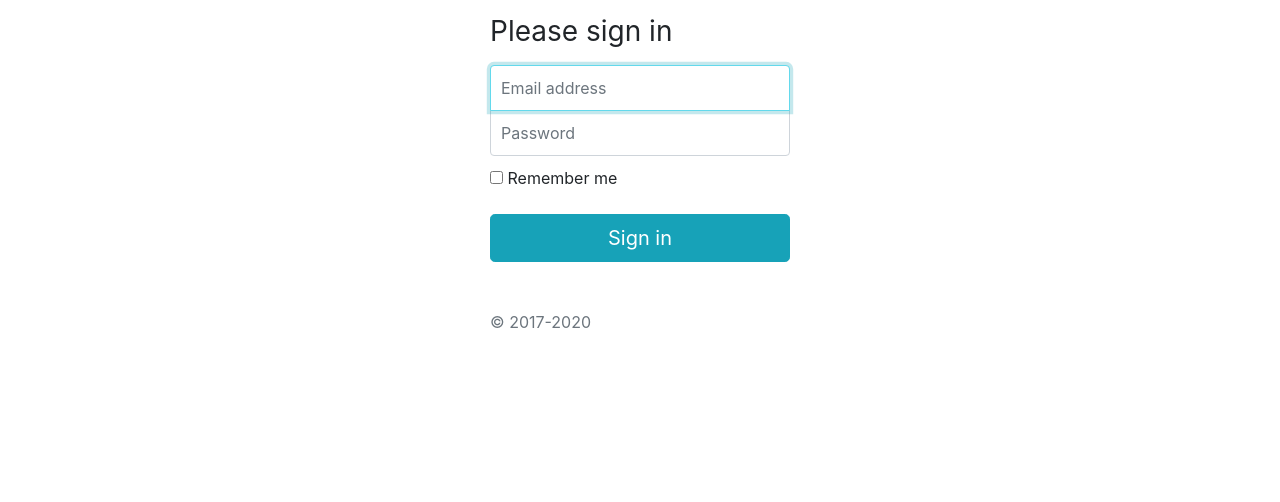
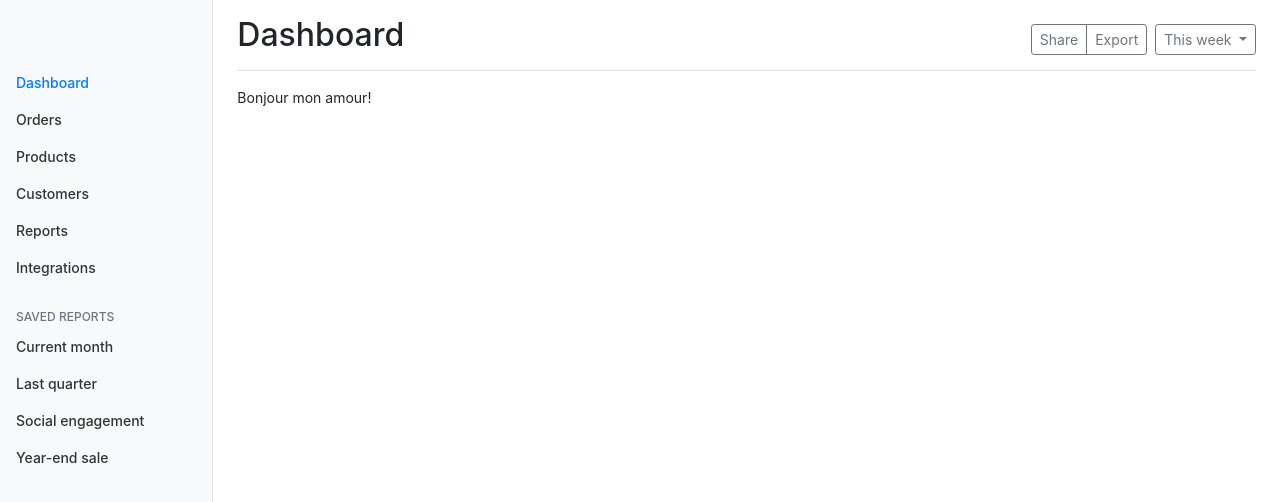
Before and after one commit to 12cassie34/shopshop, a Vue app: page /#/admin/products in a window 1280 px wide. Before the commit this address led to /#/login. Shown: the top 502 px of the page. Built offline with nearby package versions, Linux system fonts and the light colour scheme; no server answers.

Commit message:
added dashboard's components

```diff
--- a/src/assets/all.scss
+++ b/src/assets/all.scss
@@ -1,3 +1,5 @@
 @import '~bootstrap/scss/functions';
 @import './helpers/_variables.scss';
 @import '~bootstrap/scss/bootstrap';
+
+@import './dashboard';
--- /dev/null
+++ b/src/assets/dashboard.scss
@@ -0,0 +1,103 @@
+body {
+  font-size: .875rem;
+}
+
+.feather {
+  width: 16px;
+  height: 16px;
+  vertical-align: text-bottom;
+}
+
+/*
+ * Sidebar
+ */
+
+.sidebar {
+  position: fixed;
+  top: 0;
+  bottom: 0;
+  left: 0;
+  z-index: 100; /* Behind the navbar */
+  padding: 48px 0 0; /* Height of navbar */
+  box-shadow: inset -1px 0 0 rgba(0, 0, 0, .1);
+}
+
+@media (max-width: 767.98px) {
+  .sidebar {
+    top: 5rem;
+  }
+}
+
+.sidebar-sticky {
+  position: relative;
+  top: 0;
+  height: calc(100vh - 48px);
+  padding-top: .5rem;
+  overflow-x: hidden;
+  overflow-y: auto; /* Scrollable contents if viewport is shorter than content. */
+}
+
+@supports ((position: -webkit-sticky) or (position: sticky)) {
+  .sidebar-sticky {
+    position: -webkit-sticky;
+    position: sticky;
+  }
+}
+
+.sidebar .nav-link {
+  font-weight: 500;
+  color: #333;
+}
+
+.sidebar .nav-link .feather {
+  margin-right: 4px;
+  color: #999;
+}
+
+.sidebar .nav-link.active {
+  color: #007bff;
+}
+
+.sidebar .nav-link:hover .feather,
+.sidebar .nav-link.active .feather {
+  color: inherit;
+}
+
+.sidebar-heading {
+  font-size: .75rem;
+  text-transform: uppercase;
+}
+
+/*
+ * Navbar
+ */
+
+.navbar-brand {
+  padding-top: .75rem;
+  padding-bottom: .75rem;
+  font-size: 1rem;
+  background-color: rgba(0, 0, 0, .25);
+  box-shadow: inset -1px 0 0 rgba(0, 0, 0, .25);
+}
+
+.navbar .navbar-toggler {
+  top: .25rem;
+  right: 1rem;
+}
+
+.navbar .form-control {
+  padding: .75rem 1rem;
+  border-width: 0;
+  border-radius: 0;
+}
+
+.form-control-dark {
+  color: #fff;
+  background-color: rgba(255, 255, 255, .1);
+  border-color: rgba(255, 255, 255, .1);
+}
+
+.form-control-dark:focus {
+  border-color: transparent;
+  box-shadow: 0 0 0 3px rgba(255, 255, 255, .25);
+}
--- /dev/null
+++ b/src/components/layouts/Nav.vue
@@ -0,0 +1,26 @@
+<template>
+  <div>
+    <div
+      class="d-flex justify-content-between flex-wrap flex-md-nowrap align-items-center pt-3 pb-2 mb-3 border-bottom"
+    >
+      <h1 class="h2">Dashboard</h1>
+      <div class="btn-toolbar mb-2 mb-md-0">
+        <div class="btn-group mr-2">
+          <button type="button" class="btn btn-sm btn-outline-secondary">
+            Share
+          </button>
+          <button type="button" class="btn btn-sm btn-outline-secondary">
+            Export
+          </button>
+        </div>
+        <button
+          type="button"
+          class="btn btn-sm btn-outline-secondary dropdown-toggle"
+        >
+          <span data-feather="calendar"></span>
+          This week
+        </button>
+      </div>
+    </div>
+  </div>
+</template>
--- /dev/null
+++ b/src/components/layouts/Sidebar.vue
@@ -0,0 +1,88 @@
+<template>
+  <div>
+    <nav
+      id="sidebarMenu"
+      class="col-md-3 col-lg-2 d-md-block bg-light sidebar collapse"
+    >
+      <div class="sidebar-sticky pt-3">
+        <ul class="nav flex-column">
+          <li class="nav-item">
+            <a class="nav-link active" href="#">
+              <span data-feather="home"></span>
+              Dashboard <span class="sr-only">(current)</span>
+            </a>
+          </li>
+          <li class="nav-item">
+            <a class="nav-link" href="#">
+              <span data-feather="file"></span>
+              Orders
+            </a>
+          </li>
+          <li class="nav-item">
+            <a class="nav-link" href="#">
+              <span data-feather="shopping-cart"></span>
+              Products
+            </a>
+          </li>
+          <li class="nav-item">
+            <a class="nav-link" href="#">
+              <span data-feather="users"></span>
+              Customers
+            </a>
+          </li>
+          <li class="nav-item">
+            <a class="nav-link" href="#">
+              <span data-feather="bar-chart-2"></span>
+              Reports
+            </a>
+          </li>
+          <li class="nav-item">
+            <a class="nav-link" href="#">
+              <span data-feather="layers"></span>
+              Integrations
+            </a>
+          </li>
+        </ul>
+
+        <h6
+          class="sidebar-heading d-flex justify-content-between align-items-center px-3 mt-4 mb-1 text-muted"
+        >
+          <span>Saved reports</span>
+          <a
+            class="d-flex align-items-center text-muted"
+            href="#"
+            aria-label="Add a new report"
+          >
+            <span data-feather="plus-circle"></span>
+          </a>
+        </h6>
+        <ul class="nav flex-column mb-2">
+          <li class="nav-item">
+            <a class="nav-link" href="#">
+              <span data-feather="file-text"></span>
+              Current month
+            </a>
+          </li>
+          <li class="nav-item">
+            <a class="nav-link" href="#">
+              <span data-feather="file-text"></span>
+              Last quarter
+            </a>
+          </li>
+          <li class="nav-item">
+            <a class="nav-link" href="#">
+              <span data-feather="file-text"></span>
+              Social engagement
+            </a>
+          </li>
+          <li class="nav-item">
+            <a class="nav-link" href="#">
+              <span data-feather="file-text"></span>
+              Year-end sale
+            </a>
+          </li>
+        </ul>
+      </div>
+    </nav>
+  </div>
+</template>
--- /dev/null
+++ b/src/components/pages/Dashboard.vue
@@ -0,0 +1,25 @@
+<template>
+  <div>
+    <div class="container-fluid">
+      <div class="row">
+        <sidebar></sidebar>
+        <main role="main" class="col-md-9 ml-sm-auto col-lg-10 px-md-4">
+          <navbar></navbar>
+          <router-view></router-view>
+        </main>
+      </div>
+    </div>
+  </div>
+</template>
+
+<script>
+import Sidebar from '../layouts/Sidebar.vue';
+import Navbar from '../layouts/Nav.vue';
+
+export default {
+  components: {
+    Sidebar,
+    Navbar,
+  }
+}
+</script>
--- /dev/null
+++ b/src/components/pages/Products.vue
@@ -0,0 +1,3 @@
+<template>
+<div>Bonjour mon amour!</div>
+</template>
--- a/src/router/index.js
+++ b/src/router/index.js
@@ -2,6 +2,8 @@
 import Router from 'vue-router'
 import HelloWorld from '@/components/HelloWorld'
 import Login from '@/components/pages/Login'
+import Dashboard from '@/components/pages/Dashboard'
+import Products from '@/components/pages/Products'
 
 Vue.use(Router)
 
@@ -12,15 +14,22 @@
       redirect: '/login',
     },
     {
-      path: '/',
-      name: 'HelloWorld',
-      component: HelloWorld,
-      meta: { requiresAuth: true }
-    },
-    {
       path: '/login',
       name: 'Login',
       component: Login
-    }
+    },
+    {
+      path: '/admin',
+      name: 'Dashboard',
+      component: Dashboard,
+      children: [
+        {
+          path: 'products',
+          name: 'Products',
+          component: Products,
+          meta: { requiresAuth: true }
+        }
+      ],
+    },
   ]
 })
```
